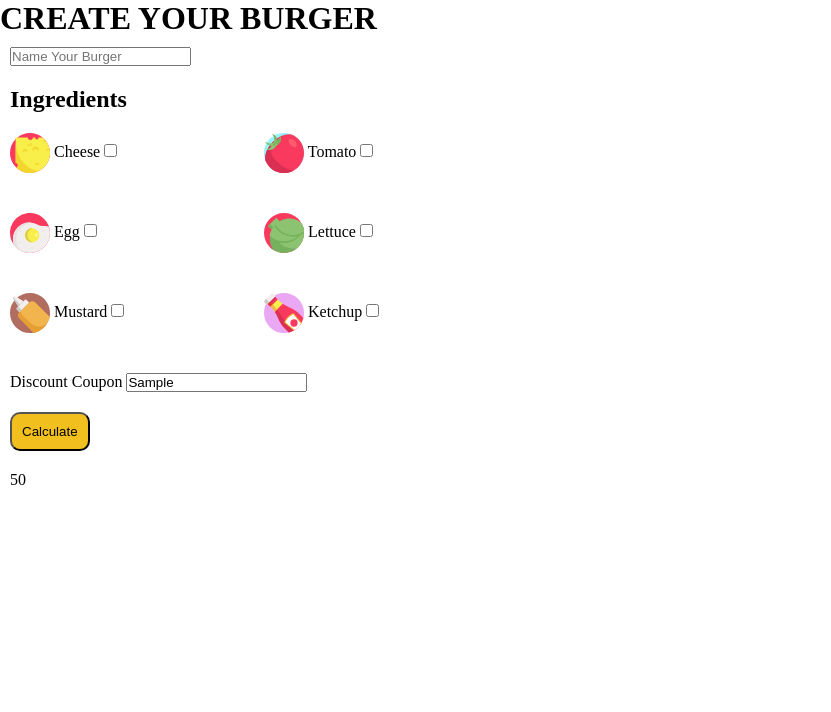
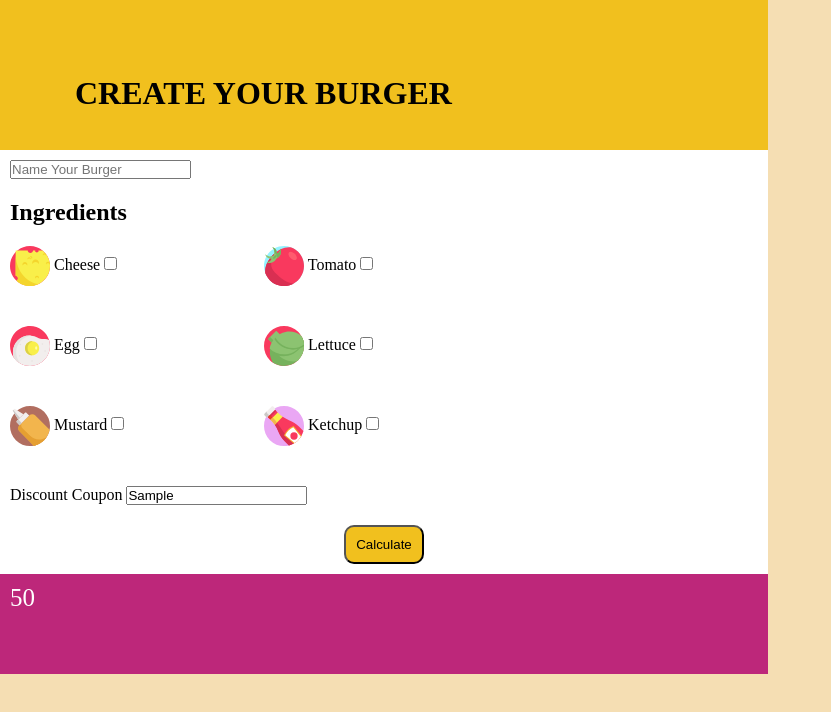
Before and after one commit to AndreaMaiellaro/js-burger, a plain HTML site: page index.html in a window 1280 px wide. Both pictures are taken after typing "Sample" into the empty fields and a click on the button "Calculate". Shown: the whole page, without its empty margins (0-831 px from the left). Drawn offline with Linux system fonts and the light colour scheme.

Commit message:
inizio lavoro sul css

```diff
--- a/css/style.css
+++ b/css/style.css
@@ -3,6 +3,25 @@
     margin: 0;
     padding: 0;
     box-sizing: border-box;
+}
+
+body {
+    background-color: wheat;
+}
+
+main {
+    background-color: white;
+    width: 60%;
+}
+
+header {
+    background-color: rgb(241, 192, 30);
+    width: 60%;
+    height: 150px;
+}
+
+h1 {
+    padding: 75px;
 }
 
 .burger-gen-row {
@@ -28,4 +47,17 @@ button {
 
 .btn-calc {
     margin-top: 20px;
+    text-align: center;
 }
+
+footer {
+    background-color: rgb(189, 39, 122);
+    width: 60%;
+    height: 100px;
+}
+
+#final-price {
+    color: white;
+    font-size: 25px;
+    text-align: right;
+}
--- a/index.html
+++ b/index.html
@@ -6,13 +6,15 @@
 
         <link rel="stylesheet" href="css/style.css">
 
-        <title>js-treno-form</title>
+        <title>js-burger</title>
     </head>
 
     <body>
+        <header>
+            <h1>CREATE YOUR BURGER</h1>
+        </header>
 
-        <h1>CREATE YOUR BURGER</h1>
-
+        <main>
             <div class="burger-gen-row">
                 <input id="generator-burger" type="text" placeholder="Name Your Burger">
             </div>
@@ -77,13 +79,13 @@
                 </div>
 
             </div>
+        </main>
 
-            <div class="burger-gen-row">
+            <footer class="burger-gen-row">
 
-                <div>
-                    <span id="final-price"></span>
-                </div>
-            </div>
+                <span id="final-price"></span>
+
+            </footer>
         <script type="text/javascript" src="js/script.js"></script>
     </body>
 
--- a/js/script.js
+++ b/js/script.js
@@ -1,4 +1,4 @@
-var discountCodes = [123456, 456789, 123789];
+var discountCodes = ['123456', '456789', '123789'];
 console.log(discountCodes);
 
 //bottone calculate
@@ -24,8 +24,8 @@ calcButton.addEventListener('click', function() {
 
     var discountUtente = document.getElementById('coupon').value;
     console.log(discountUtente);
-    if ( discountUtente == discountCodes ) {
-        var percent = (prezzoBaseBurger / 2) *10;
+    if ( discountCodes.includes(discountUtente) ) {
+        var percent = prezzoBaseBurger * 0.2;
         prezzoBaseBurger = prezzoBaseBurger - percent;
     }
 
```
